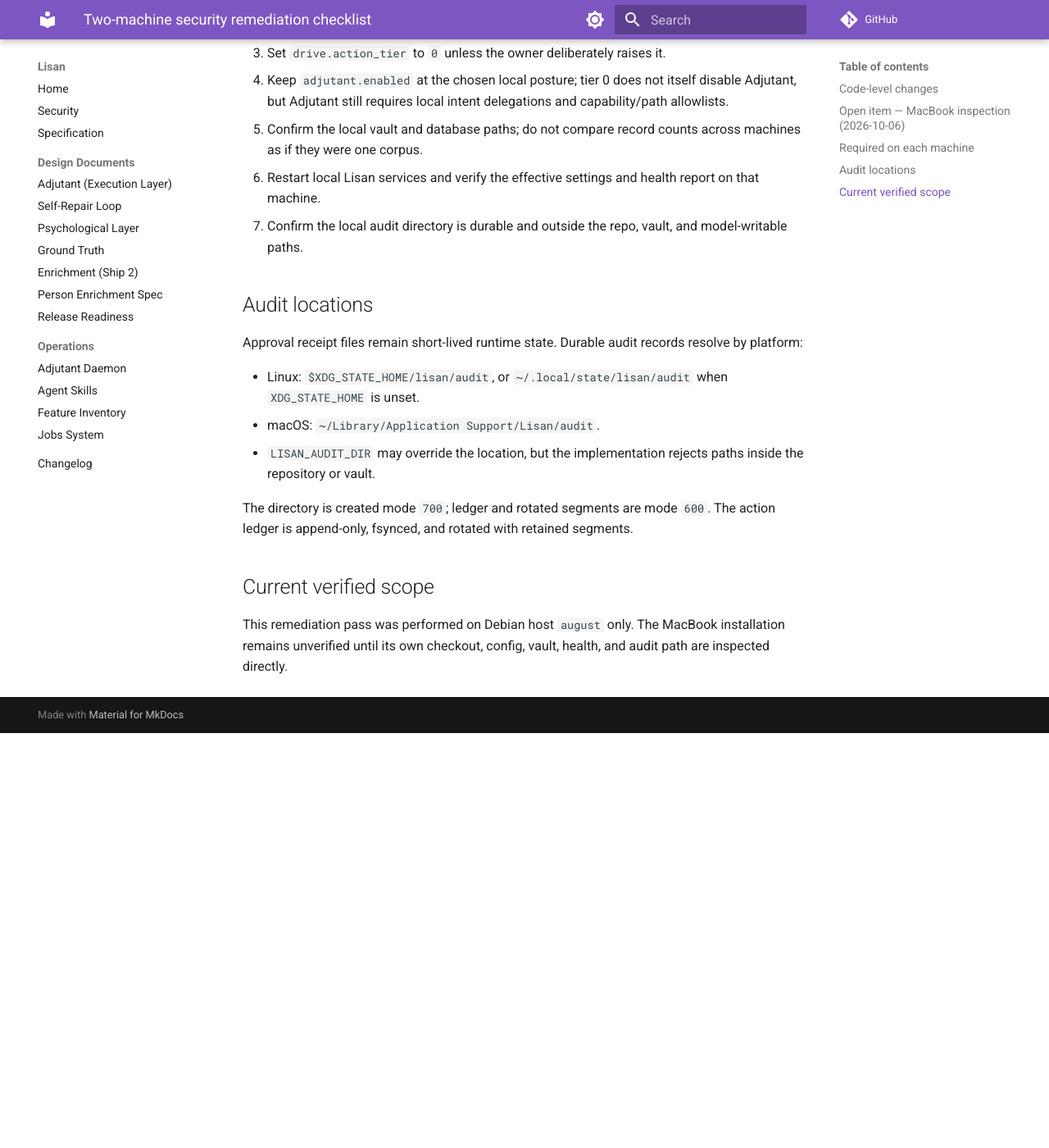
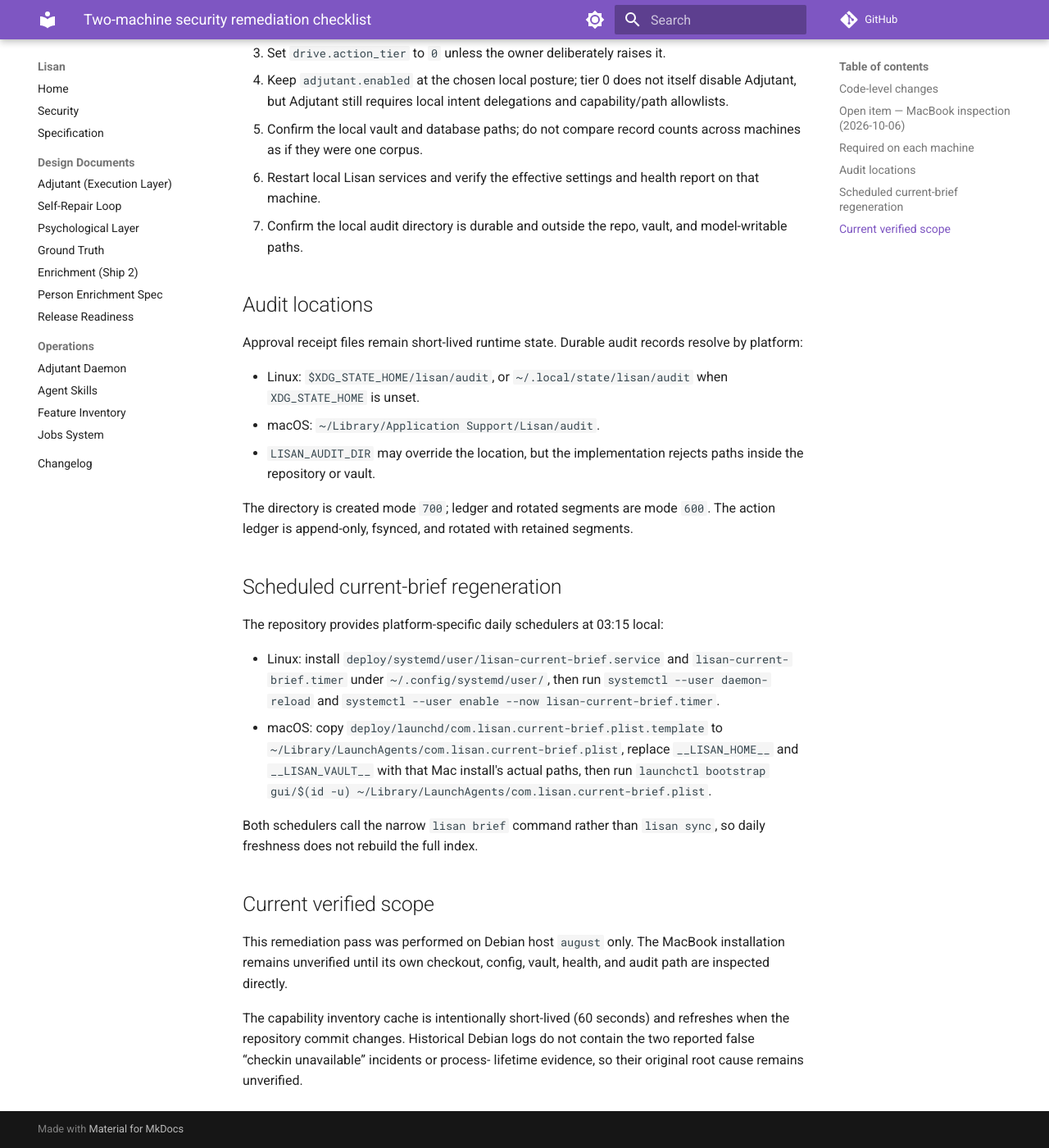
Before and after one commit to augustgermar/Lisan, an MkDocs documentation site: the page built from docs/security/two-machine-remediation.md, in a window 1280 px wide and 1400 px high, scrolled down 1135 px. Shown: the whole window at 82% size. Built offline with MkDocs 1.6.1 and Material for MkDocs 9.7.7, drawn with Linux system fonts in a browser that asks for light colours; comment, search, counter and statistics services are not loaded; before the commit the page ends 2029 px from its top, so only the background shows below that.

Commit message:
schedule: add macOS brief regeneration

```diff
--- a/docs/security/two-machine-remediation.md
+++ b/docs/security/two-machine-remediation.md
@@ -68,8 +68,30 @@ The directory is created mode `700`; ledger and rotated segments are mode
 `600`. The action ledger is append-only, fsynced, and rotated with retained
 segments.
 
+## Scheduled current-brief regeneration
+
+The repository provides platform-specific daily schedulers at 03:15 local:
+
+- Linux: install `deploy/systemd/user/lisan-current-brief.service` and
+  `lisan-current-brief.timer` under `~/.config/systemd/user/`, then run
+  `systemctl --user daemon-reload` and
+  `systemctl --user enable --now lisan-current-brief.timer`.
+- macOS: copy
+  `deploy/launchd/com.lisan.current-brief.plist.template` to
+  `~/Library/LaunchAgents/com.lisan.current-brief.plist`, replace
+  `__LISAN_HOME__` and `__LISAN_VAULT__` with that Mac install's actual paths,
+  then run `launchctl bootstrap gui/$(id -u) ~/Library/LaunchAgents/com.lisan.current-brief.plist`.
+
+Both schedulers call the narrow `lisan brief` command rather than `lisan sync`,
+so daily freshness does not rebuild the full index.
+
 ## Current verified scope
 
 This remediation pass was performed on Debian host `august` only. The MacBook
 installation remains unverified until its own checkout, config, vault, health,
 and audit path are inspected directly.
+
+The capability inventory cache is intentionally short-lived (60 seconds) and
+refreshes when the repository commit changes. Historical Debian logs do not
+contain the two reported false “checkin unavailable” incidents or process-
+lifetime evidence, so their original root cause remains unverified.
```
Also changed, not shown: 1 other file.
